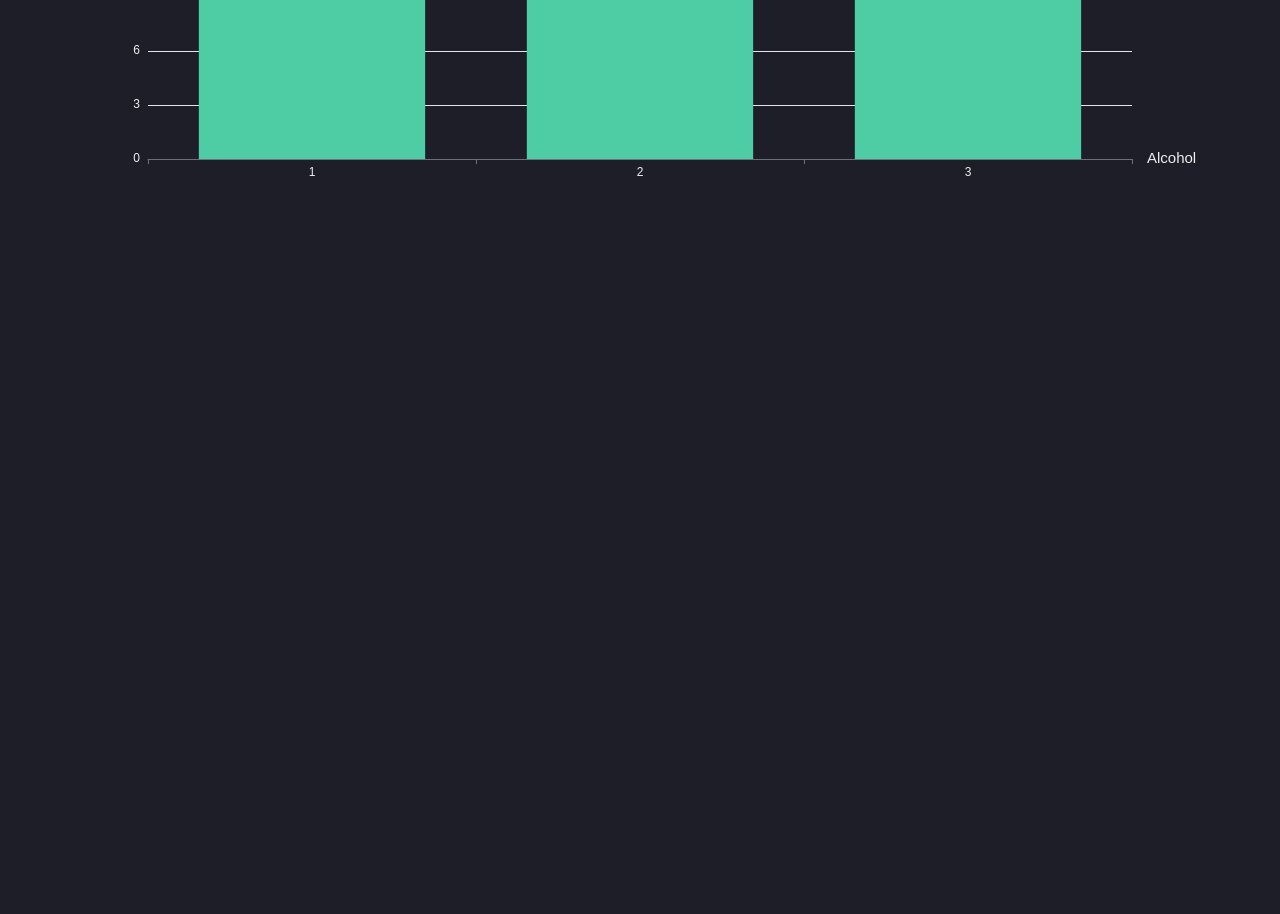
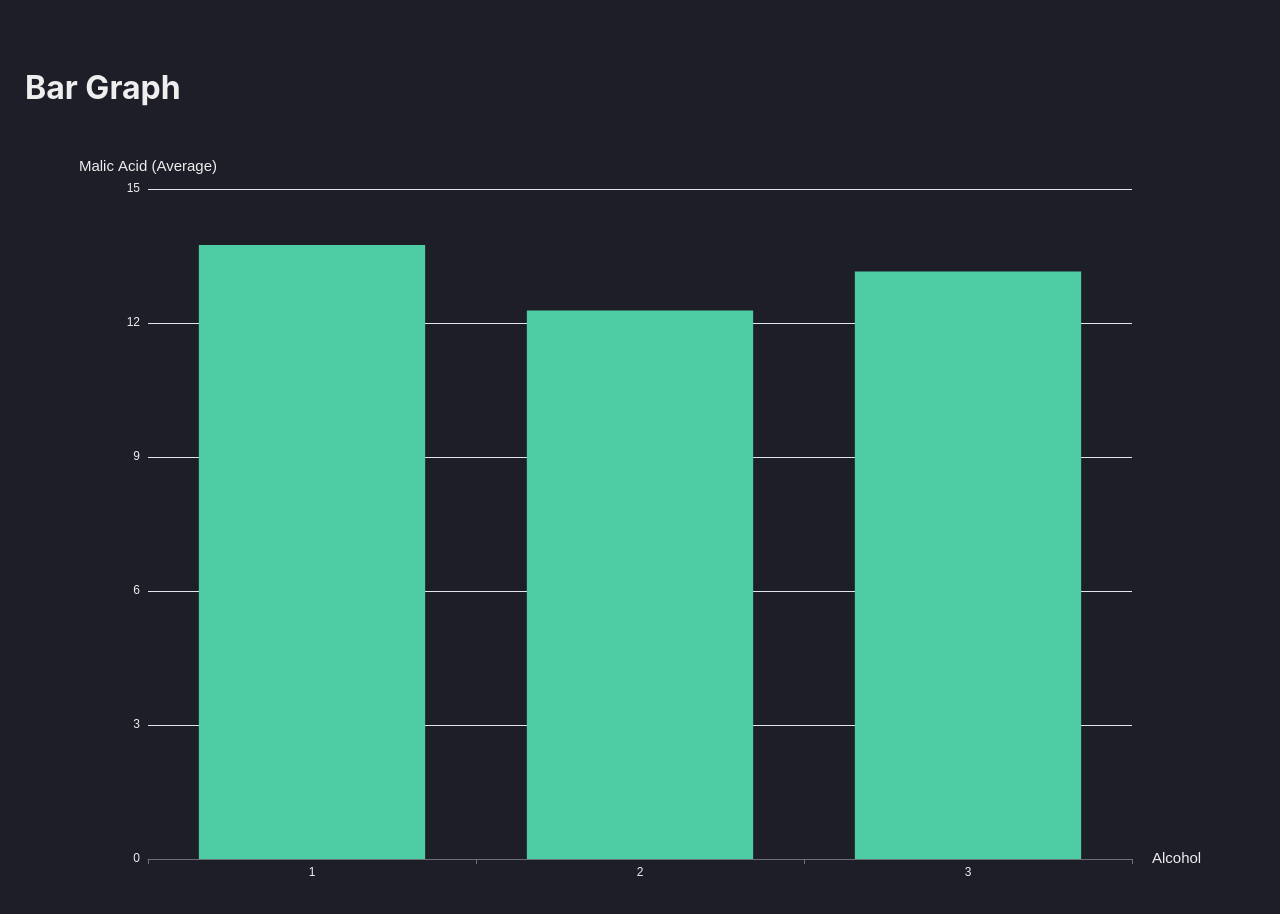
Before and after one commit to Mann2345y/Charts, a React (Create React App) app: page / in a window 1280 px wide. Shown: the part 860-1774 px from the top of the page. Before the commit the page ends 1114 px from the top, so only its background shows below. Built offline with nearby package versions, Linux system fonts and the light colour scheme.

Commit message:
initial commit

```diff
--- a/src/App.js
+++ b/src/App.js
@@ -6,11 +6,13 @@ const App = () => {
   return (
     <div className="container">
       <h1>Scatter Graph</h1>
-      <div style={{ height: "500px", width: "800px" }}>
+      <div className="graphContainer">
         <Scattergraph />
       </div>
       <h1>Bar Graph</h1>
-      <BarGraph />
+      <div className="graphContainer">
+        <BarGraph />
+      </div>
     </div>
   );
 };
--- a/src/Components/BarGraph.js
+++ b/src/Components/BarGraph.js
@@ -26,7 +26,12 @@ const BarGraph = () => {
   var malic_acid_average_3 = malic_acid_3_sum / malic_acid_3_count;
 
   const option = {
-    xAxis: { name: "Alcohol", type: "category", data: ["1", "2", "3"] },
+    xAxis: {
+      name: "Alcohol",
+      type: "category",
+      data: ["1", "2", "3"],
+      nameGap: 20,
+    },
     yAxis: { name: "Malic Acid (Average)", type: "value" },
     color: ["#4ecca3"],
     backgroundColor: "rgb(29,30,40)",
@@ -60,16 +65,15 @@ const BarGraph = () => {
     option && myChart.setOption(option);
   }, []);
   return (
-    <div>
+    <>
       <div
         id="bargraph"
         style={{
-          width: "500px",
-          minWidth: "100%",
-          height: "400px",
+          width: "100%",
+          height: "100%",
         }}
       ></div>
-    </div>
+    </>
   );
 };
 
--- a/src/index.css
+++ b/src/index.css
@@ -19,3 +19,7 @@ body {
 .container {
   padding: 25px;
 }
+.graphContainer {
+  height: 800px;
+  width: 100%;
+}
```
